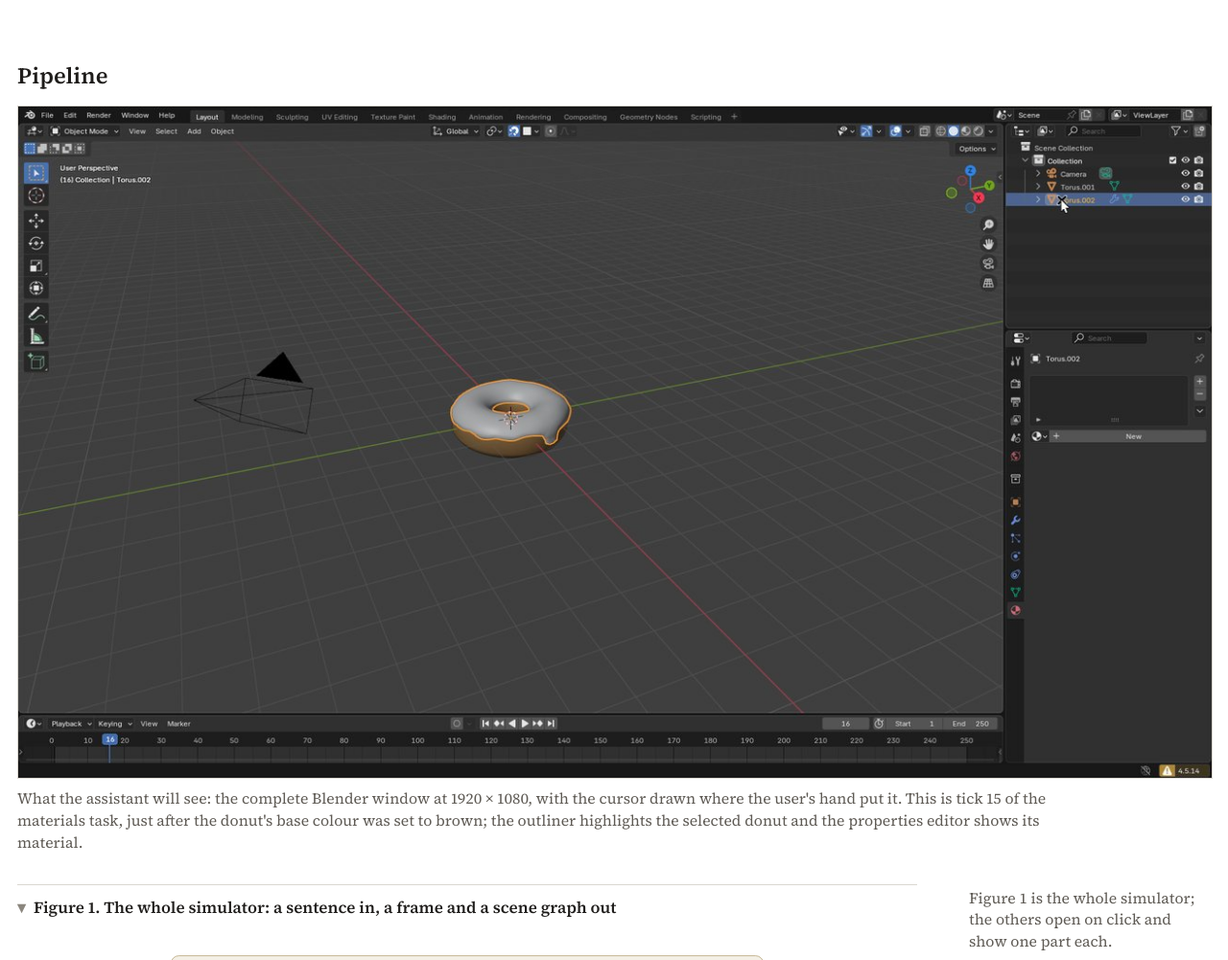
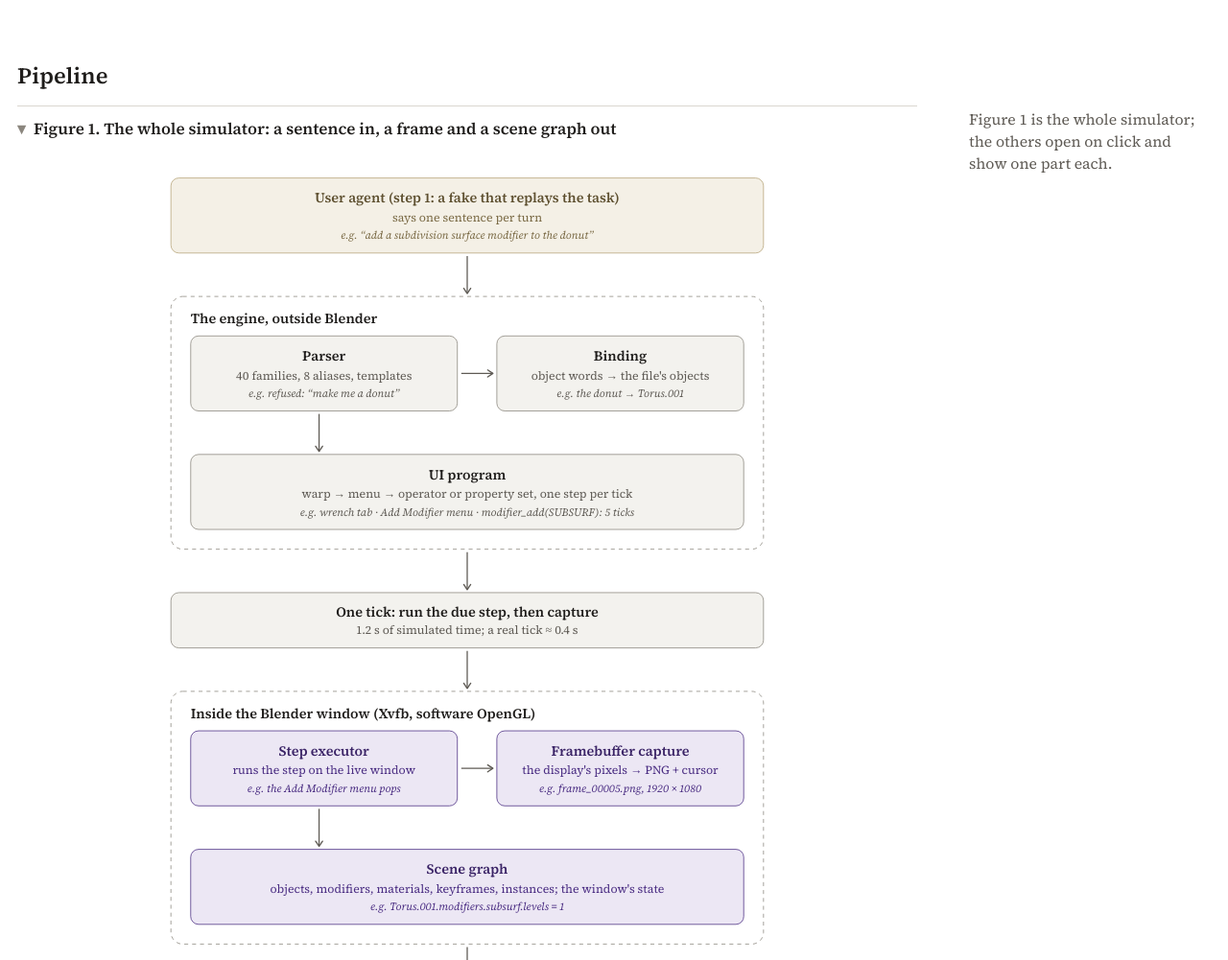
Before and after one commit to jxb1st/software_use_simulation, a plain HTML site: page index.html in a window 1280 px wide. Shown: the part 1678-2679 px from the top of the page at 96% size. Drawn offline with Linux system fonts and the light colour scheme.

Commit message:
Pipeline: drop the window screenshot, Figure 1 leads
Co-Authored-By: Claude Fable 5.1 <noreply@anthropic.com>

```diff
--- a/assets/wide.css
+++ b/assets/wide.css
@@ -61,8 +61,7 @@ details.figure .fig svg { max-width: 700px; margin: 0 auto; }   /* 600 → 700 o
   .transcript .row .remark { grid-column: 2 / -1; border-left: 2px solid var(--rule, #dad7d0); padding-left: 0.6rem; margin-top: 0.2rem; }
   .transcript .row .remark:empty { display: none; }
 }
-/* software_use_simulation additions (2026-11-23): the window figure, grouped action lists, the task blocks. */
-.window-fig img { width: 100%; height: auto; display: block; border: 1px solid var(--rule, #dad7d0); }
+/* software_use_simulation additions (2026-11-23): grouped action lists, the task blocks. */
 .actions .noclip { aspect-ratio: 16 / 9; background: var(--field, #f3f2ee); color: var(--ink-3, #8b867e); display: flex; align-items: center; justify-content: center; font-size: 0.9rem; }
 details.expand h4.group { margin: 1.4rem 0 0.2rem; font-size: 1.1rem; font-weight: 600; color: var(--accent, #4b2e83); }
 .task { margin: 1.6rem 0 0; padding-top: 0.6rem; border-top: 1px solid var(--rule, #dad7d0); }
--- a/index.html
+++ b/index.html
@@ -38,7 +38,6 @@
 
   <section class="exp-section">
     <h2 id="pipeline">Pipeline</h2>
-    <figure class="fig wide window-fig"><img src="assets/window-materials-t15-1280.jpg" alt="The Blender window at tick 15 of the materials task" width="1280" height="720"><figcaption>What the assistant will see: the complete Blender window at 1920 × 1080, with the cursor drawn where the user's hand put it. This is tick 15 of the materials task, just after the donut's base colour was set to brown; the outliner highlights the selected donut and the properties editor shows its material.</figcaption></figure>
     <aside class="note">Figure 1 is the whole simulator; the others open on click and show one part each.</aside>
     <details class="figure" open>
       <summary>Figure 1. The whole simulator: a sentence in, a frame and a scene graph out</summary>
```
Also changed, not shown: assets/window-materials-t15-1280.jpg (deleted), assets/window-materials-t15.jpg (deleted).
